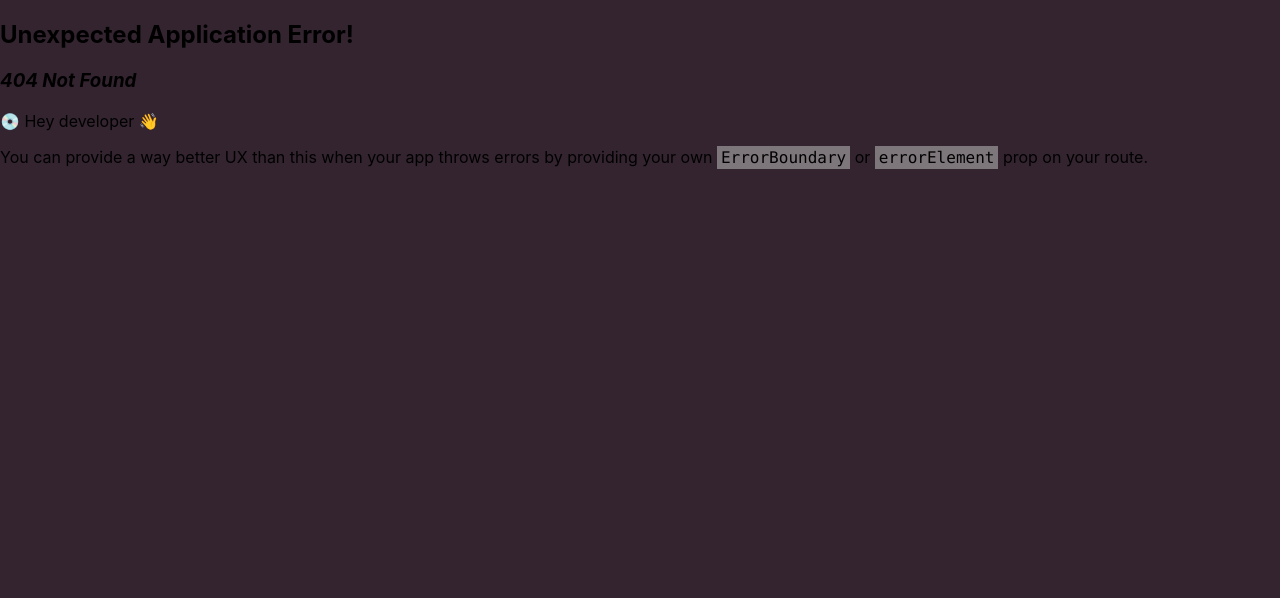
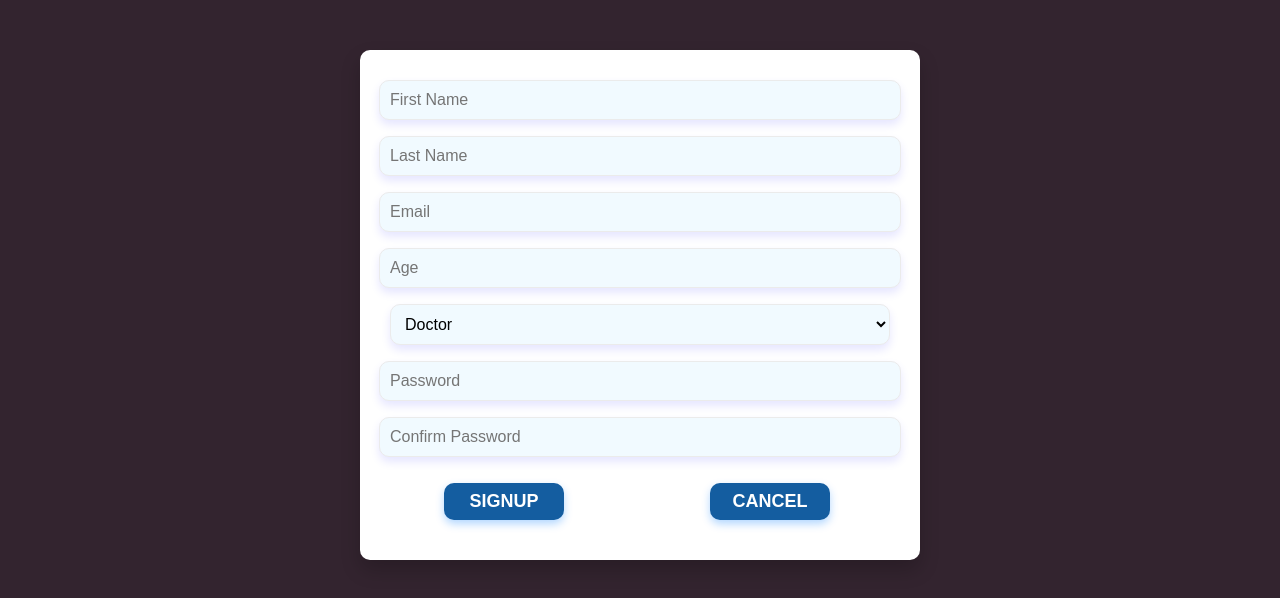
Before and after one commit to joygloria662/TibaCare-Hospital-Management-System, a React (Create React App) app in the folder client/: page /signup in a window 1280 px wide. Before the commit this address had no page. Shown: the top 598 px of the page. Built offline with nearby package versions, Linux system fonts and the light colour scheme.

Commit message:
Creates the signup page

```diff
--- a/client/package.json
+++ b/client/package.json
@@ -11,7 +11,8 @@
     "react-dom": "^18.3.1",
     "react-router-dom": "^6.27.0",
     "react-scripts": "5.0.1",
-    "web-vitals": "^2.1.4"
+    "web-vitals": "^2.1.4",
+    "yup": "^1.4.0"
   },
   "scripts": {
     "start": "react-scripts start",
--- a/client/src/components/App.js
+++ b/client/src/components/App.js
@@ -1,7 +1,6 @@
 import React, { useState, useEffect } from 'react';
 import Gallery from './Gallery';
 import InfoCards from './InfoCards';
-import Signup from './Signup';
 
 const images = [
   { url: 'https://img.freepik.com/free-photo/african-american-doctor-patient-doing-consultation_482257-20161.jpg?semt=ais_hybrid', alt: 'xray' },
@@ -14,7 +13,6 @@ function App() {
     <div className='App'>
       <Gallery images={images} />
       <InfoCards />
-      <Signup />
     </div>
   );
 }
--- a/client/src/components/Routes.js
+++ b/client/src/components/Routes.js
@@ -1,10 +1,15 @@
 import React from "react";
 import App from "./App";
+import Signup from "./Signup";
 
 const routes = [
     {
         path: '/',
         element: <App />
+    },
+    {
+        path: '/signup',
+        element: <Signup />
     }
 ]
 
--- a/client/src/components/Signup.js
+++ b/client/src/components/Signup.js
@@ -1,7 +1,120 @@
-import React from "react";
+import React, { act } from "react";
+import { useFormik } from 'formik';
+import * as yup from 'yup';
 
-function Signup(){
-    return
+function Signup() {
+    const passRules = /^(?=.*\d)(?=.*[a-z])(?=.*[A-Z]).{6,}$/;
+
+    const basicSchema = yup.object().shape({
+        email: yup.string().email('Please enter a valid email').required('Cannot be blank'),
+        age: yup
+            .number()
+            .positive()
+            .integer()
+            .required('Cannot be blank')
+            .typeError("Please enter a number"),
+        password: yup
+            .string()
+            .min(6)
+            .matches(passRules, { message: "Your Password must have at least 6 characters: at least 1 uppercase, 1 lowercase, and 1 number" })
+            .required('Cannot be blank'),
+        confirmPassword: yup
+            .string()
+            .oneOf([yup.ref('password')], "Passwords do not match")
+            .required('Cannot be blank'),
+    });
+
+    const { values, errors, touched, isSubmitting, handleBlur, handleChange, handleSubmit } = useFormik({
+        initialValues: {
+            firstName: '',
+            lastName: '',
+            email: '',
+            age: '',
+            role: 'Doctor',
+            password: '',
+            confirmPassword: ''
+        },
+        onSubmit: async (values, actions) => {
+            await new Promise((resolve)=> setTimeout(resolve, 1000))
+            actions.resetForm()
+        },
+        validationSchema: basicSchema
+    });
+
+    console.log(errors);
+
+    return (
+        <form className="signupForm" onSubmit={handleSubmit}>
+            <input
+                type="text"
+                name="firstName"
+                placeholder="First Name"
+                value={values.firstName}
+                onChange={handleChange}
+                onBlur={handleBlur}
+            />
+            <input
+                type="text"
+                name="lastName"
+                placeholder="Last Name"
+                value={values.lastName}
+                onChange={handleChange}
+                onBlur={handleBlur}
+            />
+            <input
+                type="text"
+                name="email"
+                placeholder="Email"
+                value={values.email}
+                onChange={handleChange}
+                onBlur={handleBlur}
+                className={errors.email && touched.email ? "inputError" : ""}
+            />
+            {errors.email && touched.email && <p className="errors">{errors.email}</p>}
+            <input
+                type="text"
+                name="age"
+                placeholder="Age"
+                value={values.age}
+                onChange={handleChange}
+                onBlur={handleBlur}
+                className={errors.age && touched.age? "inputError" : ""}
+            />
+            {errors.age && touched.age && <p className="errors">{errors.age}</p>}
+            <select
+                name="role"
+                value={values.role}
+                onChange={handleChange}
+            >
+                <option>Doctor</option>
+                <option>Patient</option>
+            </select>
+            <input
+                type="password"
+                name="password"
+                placeholder="Password"
+                value={values.password}
+                onChange={handleChange}
+                onBlur={handleBlur}
+                className={errors.password  && touched.password ? "inputError" : ""}
+            />
+            {errors.password && touched.password && <p className="errors">{errors.password}</p>}
+            <input
+                type="password"
+                name="confirmPassword"
+                placeholder="Confirm Password"
+                value={values.confirmPassword}
+                onChange={handleChange}
+                onBlur={handleBlur}
+                className={errors.confirmPassword && touched.confirmPassword ? "inputError" : ""}
+            />
+            {errors.confirmPassword && touched.confirmPassword && <p className="errors">{errors.confirmPassword}</p>}
+            <div className="signupButtons">
+                <button disabled={isSubmitting} type="submit">SIGNUP</button>
+                <button type="button">CANCEL</button>
+            </div>
+        </form>
+    );
 }
 
-export default Signup
+export default Signup;
--- a/client/src/index.css
+++ b/client/src/index.css
@@ -93,3 +93,94 @@ code {
   border-radius: 1em;
   box-shadow: 0 4px 8px rgba(0, 0, 0, 0.2);
 }
+
+.signupForm {
+  display: flex;
+  flex-direction: column;
+  align-items: center;
+  background-color: white;
+  padding: 30px;
+  border-radius: 10px;
+  max-width: 500px;
+  margin: 50px auto;
+  box-shadow: 0 10px 20px rgba(0, 0, 0, 0.2);
+}
+
+.signupForm input,
+.signupForm select {
+  width: 100%;
+  padding: 10px;
+  margin-bottom: 1em;
+  border: 1px solid #ebebeb;
+  border-radius: 10px;
+  font-size: 16px;
+  background-color: #f1faff;
+  box-shadow: 0 5px 10px rgba(0, 0, 255, 0.1);
+  transition: transform 0.3s, box-shadow 0.3s;
+}
+
+.errors {
+  color: red;
+  font-size: 14px;
+  margin-top: -0.5em;
+  margin-bottom: 0.5em;
+}
+
+.signupForm input.inputError, .signupForm select.inputError {
+  border-color: red;
+}
+
+.signupForm input[type="text"]:focus,
+.signupForm input[type="password"]:focus,
+.signupForm select:focus {
+  transform: scale(1.05);
+  box-shadow: 0 5px 20px rgba(233, 60, 60, 0.2);
+  outline: none;
+}
+.signupButtons{
+  display: flex;
+  width: 80%;
+  justify-content:space-between;
+}
+
+.signupButtons button {
+  padding: 8px 15px;
+  background-color:#145da0;
+  border-radius: 10px;
+  font-size: 18px;
+  font-weight: bold;
+  color: white;
+  width: 30%;
+  margin: 10px 1%;
+  border: none;
+  cursor: pointer;
+  margin-right: 10px;
+  box-shadow: 0 4px 8px rgba(0, 123, 255, 0.3);
+  transition: background-color 0.3s ease, transform 0.3s;
+}
+
+.signupForm button:hover {
+  background-color: #0056b3;
+  transform: translateY(-5px);
+  box-shadow: 0 8px 16px rgba(0, 123, 255, 0.4);
+}
+
+input.inputError,
+select.inputError{
+  border-color: rgb(233, 60, 60);
+}
+
+button:disabled{
+  opacity: 0.35;
+}
+
+/* .signupForm button:active {
+  transform: translateY(0);
+  box-shadow: none;
+} */
+
+/* @keyframes float {
+  0% { transform: translateY(0); }
+  50% { transform: translateY(-10px); }
+  100% { transform: translateY(0); }
+} */
```
Also changed, not shown: 1 other file (tests, documents, lock files or other folders).
